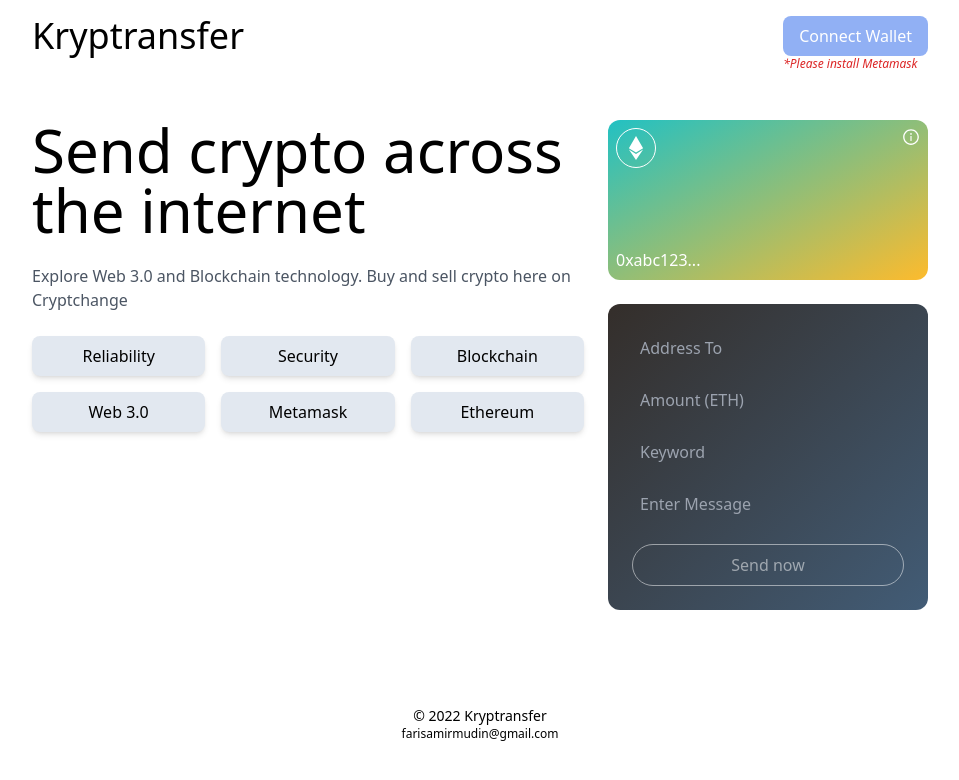
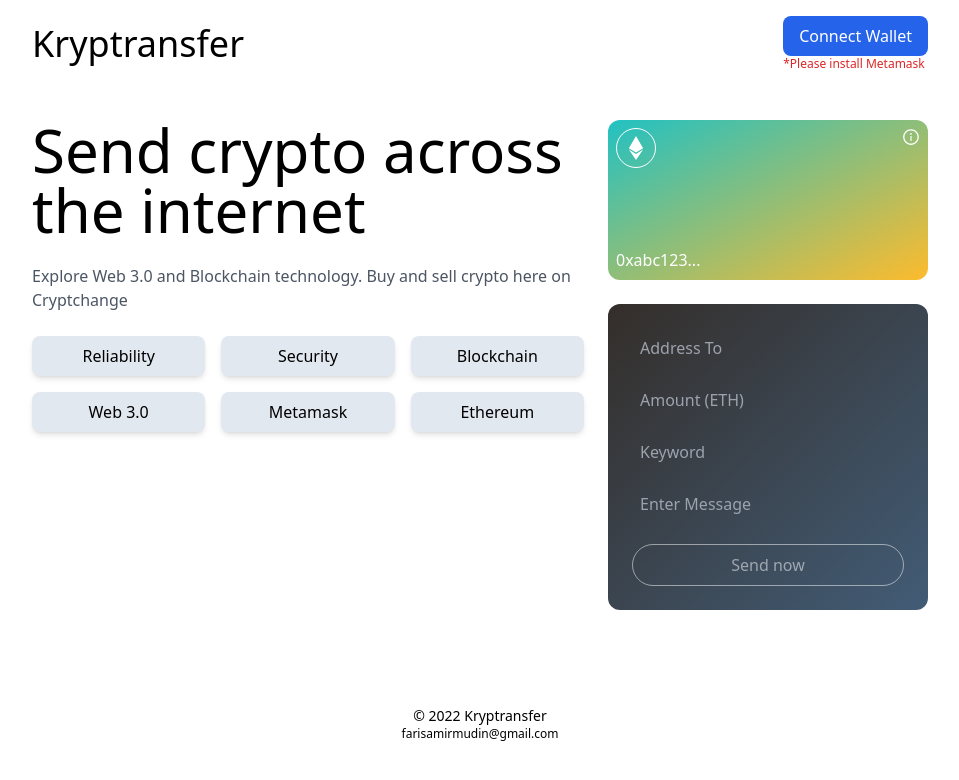
Before and after one commit to farisamirmudin/Crypto-transfer, a React (Vite) app in the folder client/: page / in a window 1280 px wide. Shown: the top 780 px of the page, without its empty margins (160-1119 px from the left). Built offline with nearby package versions, Linux system fonts and the light colour scheme.

Commit message:
added error

```diff
--- a/client/src/component/ConnectButton.jsx
+++ b/client/src/component/ConnectButton.jsx
@@ -4,7 +4,7 @@
 const ConnectButton = () => {
   const { connectWallet, hasMetamask, currentAccount } = useContext(TransactionContext)
   return (
-    <button onClick={connectWallet} disabled={!hasMetamask} className={`px-4 py-2 bg-blue-600 ${hasMetamask && "hover:bg-blue-500"} disabled:cursor-not-allowed disabled:opacity-50 rounded-lg text-white`}>{currentAccount ? 'Connected' : 'Connect Wallet'}</button>
+    <button onClick={connectWallet} disabled={!hasMetamask} className={`px-4 py-2 bg-blue-600 hover:bg-blue-500 rounded-lg text-white`}>{currentAccount ? 'Connected' : 'Connect Wallet'}</button>
   )
 }
 
--- a/client/src/component/Nav.jsx
+++ b/client/src/component/Nav.jsx
@@ -5,11 +5,11 @@
 const Nav = () => {
   const { hasMetamask } = useContext(TransactionContext)
   return (
-    <nav className="flex justify-between py-4">
-      <p className="text-4xl">Kryptransfer</p>
+    <nav className="flex justify-between items-center py-4">
+      <p className="text-2xl md:text-4xl">Kryptransfer</p>
       <div className="">
       <ConnectButton />
-      {!hasMetamask && <p className='text-red-600 text-xs italic'>*Please install Metamask</p>}
+      {!hasMetamask && <p className='text-red-600 text-xs'>*Please install Metamask</p>}
       </div>
     </nav>
   )
```
